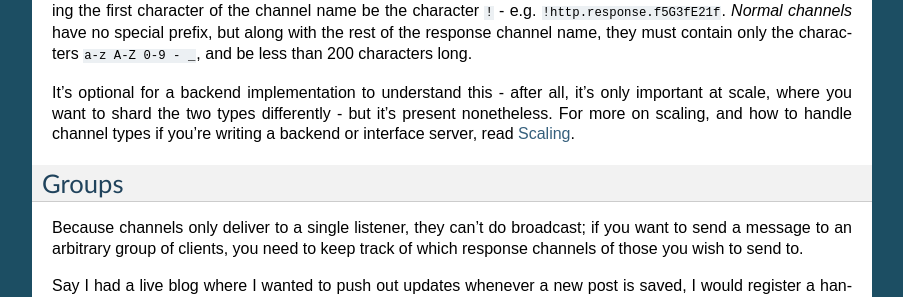
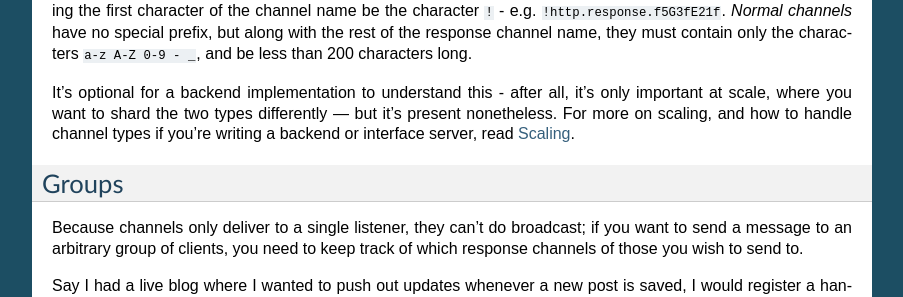
Before and after one commit to phillipchain/DjangoChannels, a Sphinx documentation site: the page built from docs/concepts.rst, in a window 1280 px wide and 900 px high, scrolled down 2267 px. Shown: the part 176-473 px from the top of the window, without its empty margins (198-1101 px from the left). Built offline with Sphinx 7.4.7, drawn with Linux system fonts in a browser that asks for light colours.

```diff
--- a/docs/concepts.rst
+++ b/docs/concepts.rst
@@ -161,7 +161,7 @@ and be less than 200 characters long.
 
 It's optional for a backend implementation to understand this - after all,
 it's only important at scale, where you want to shard the two types differently
-- but it's present nonetheless. For more on scaling, and how to handle channel
+— but it's present nonetheless. For more on scaling, and how to handle channel
 types if you're writing a backend or interface server, read :doc:`scaling`.
 
 Groups
--- a/setup.py
+++ b/setup.py
@@ -10,4 +10,7 @@ setup(
     license='BSD',
     packages=find_packages(),
     include_package_data=True,
+    install_requires=[
+        'six',
+    ]
 )
```
